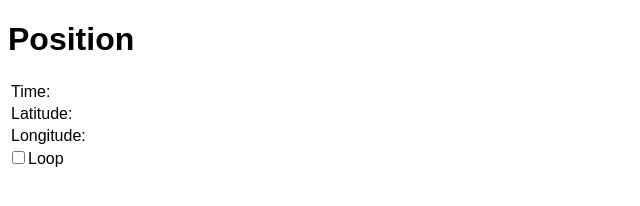
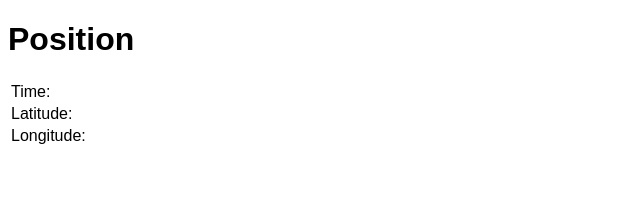
Before and after one commit to alaindebecker/Position, a plain HTML site: page index.html in a window 1280 px wide. Shown: the full height of the page, 0-640 px from the left. Drawn offline with Linux system fonts and the light colour scheme.

Commit message:
Comment out loop checkbox input
Comment out the loop checkbox input in index.html

```diff
--- a/index.html
+++ b/index.html
@@ -11,7 +11,7 @@
 		<tr><td>Latitude:</td><td id="latitude">  </td></tr>
 		<tr><td>Longitude:</td><td id="longitude"></td></tr>
 	</table>
-	<label><input id="loop" type="checkbox" onclick="position()" />Loop</label>
+	<!--label><input id="loop" type="checkbox" onclick="position()" />Loop</label-->
 </body>
 
 <script>
```
